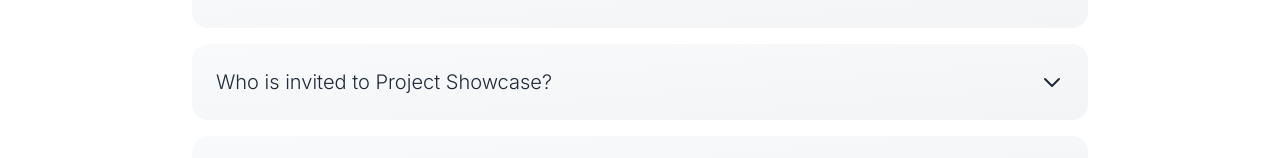
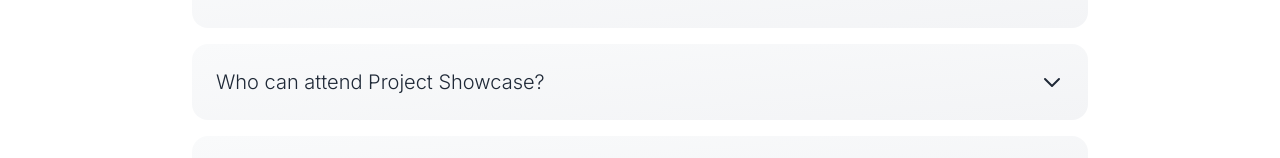
Before and after one commit to turtle-robotics/Turtle-website, a React (Vite) app: page /showcase in a window 1280 px wide. Shown: the part 1264-1422 px from the top of the page. Built offline with nearby package versions, Linux system fonts and the light colour scheme.

Commit message:
Updated picture of Ian (removed)

```diff
--- a/src/pages/Showcase.jsx
+++ b/src/pages/Showcase.jsx
@@ -64,7 +64,7 @@ function Showcase() {
       <div
         className="relative w-full aspect-[5/4] bg-contain bg-top bg-no-repeat flex items-center justify-center"
         style={{
-          backgroundImage: "url('/assets/turtlegraphicshowcase.png')",
+          backgroundImage: "url('/assets/turtlerobotcollage.png')",
         }}
       >
         {/* Stronger gradient overlay for better readability */}
@@ -155,7 +155,7 @@ function Showcase() {
 
             <details className="group bg-gradient-to-br from-gray-50 to-gray-100 dark:from-gray-700 dark:to-gray-600 rounded-2xl p-6 cursor-pointer">
               <summary className="flex justify-between items-center font-light text-xl text-gray-800 dark:text-gray-200 list-none">
-                <span>Who is invited to Project Showcase?</span>
+                <span>Who can attend Project Showcase?</span>
                 <span className="transition group-open:rotate-180">
                   <svg className="w-6 h-6" fill="none" stroke="currentColor" viewBox="0 0 24 24">
                     <path strokeLinecap="round" strokeLinejoin="round" strokeWidth={2} d="M19 9l-7 7-7-7" />
```
Also changed, not shown: 2 other files (tests, documents, lock files or other folders).
